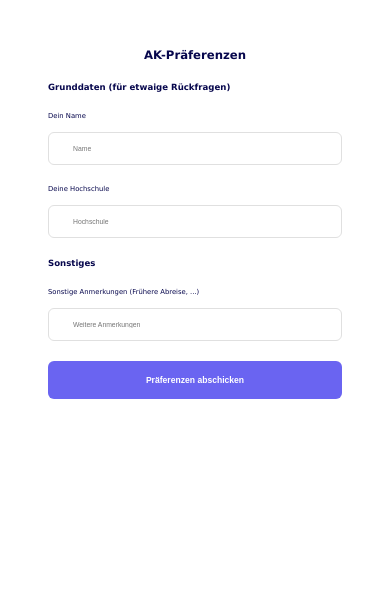
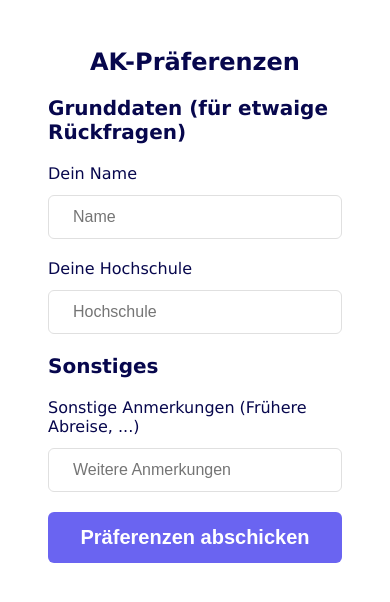
Before and after one commit to felixblanke/ak-plan-poll, a Flask app: template templates/poll.html in a window 390 px wide. Shown: the top 602 px of the page. Run offline with Flask 3, Linux system fonts and the light colour scheme; the template is opened without the code that fills it, so the values that code supplies are empty.

Commit message:
Change responsive vals to px

```diff
--- a/static/style.css
+++ b/static/style.css
@@ -8,10 +8,10 @@ body {
   font-family: "Lucida Grande", Tahoma, Verdana, sans-serif;
 }
 p {
-  font-size: 1.6vmin;
+  font-size: 14px;
 }
 li {
-  font-size: 1.6vmin;
+  font-size: 14px;
 }
 
 .mb-3 {
@@ -33,7 +33,7 @@ li {
 .form-heading {
   color: #07074d;
   font-weight: 1000;
-  font-size: 3vmin;
+  font-size: 24px;
 }
 .form-wrapper {
   margin: 0 auto;
@@ -44,13 +44,13 @@ li {
 .form-label {
   display: block;
   font-weight: 500;
-  font-size: 1.75vmin;
+  font-size: 16px;
   color: #07074d;
   margin-bottom: 12px;
 }
 .form-label-2 {
   font-weight: 600;
-  font-size: 2.2vmin;
+  font-size: 20px;
   margin-bottom: 20px;
 }
 .form-input {
@@ -60,7 +60,7 @@ li {
   border: 1px solid #e0e0e0;
   background: white;
   font-weight: 500;
-  font-size: 1.75vmin;
+  font-size: 16px;
   color: #6b7280;
   outline: none;
   resize: none;
@@ -96,7 +96,7 @@ li {
 .radio-group label {
   background-color: #e4e4e4;
   color: rgba(0, 0, 0, 0.6);
-  font-size: 1.6vmin;
+  font-size: 14px;
   line-height: 1;
   text-align: center;
   padding: 8px 16px;
@@ -148,17 +148,17 @@ li {
     color: #07074d;
     display: block;
     font-weight: 500;
-    font-size: 1.75vmin;
+    font-size: 16px;
     flex-basis: 100%;
 }
 .radio-group legend details{
   font-weight: 400;
-  font-size: 1.6vmin;
+  font-size: 14px;
   flex-basis: 100%;
 }
 .btn {
   text-align: center;
-  font-size: 2.2vmin;
+  font-size: 20px;
   border-radius: 6px;
   padding: 14px 32px;
   border: none;
```
